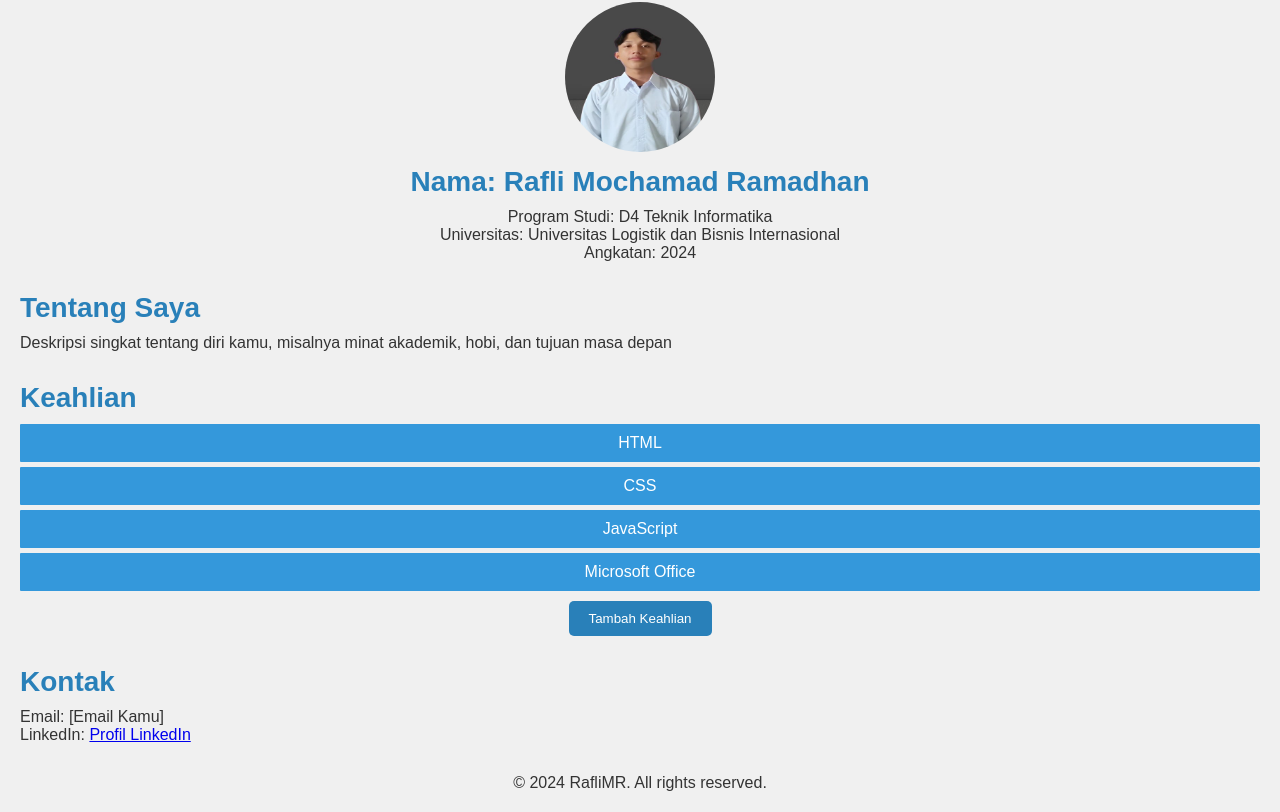
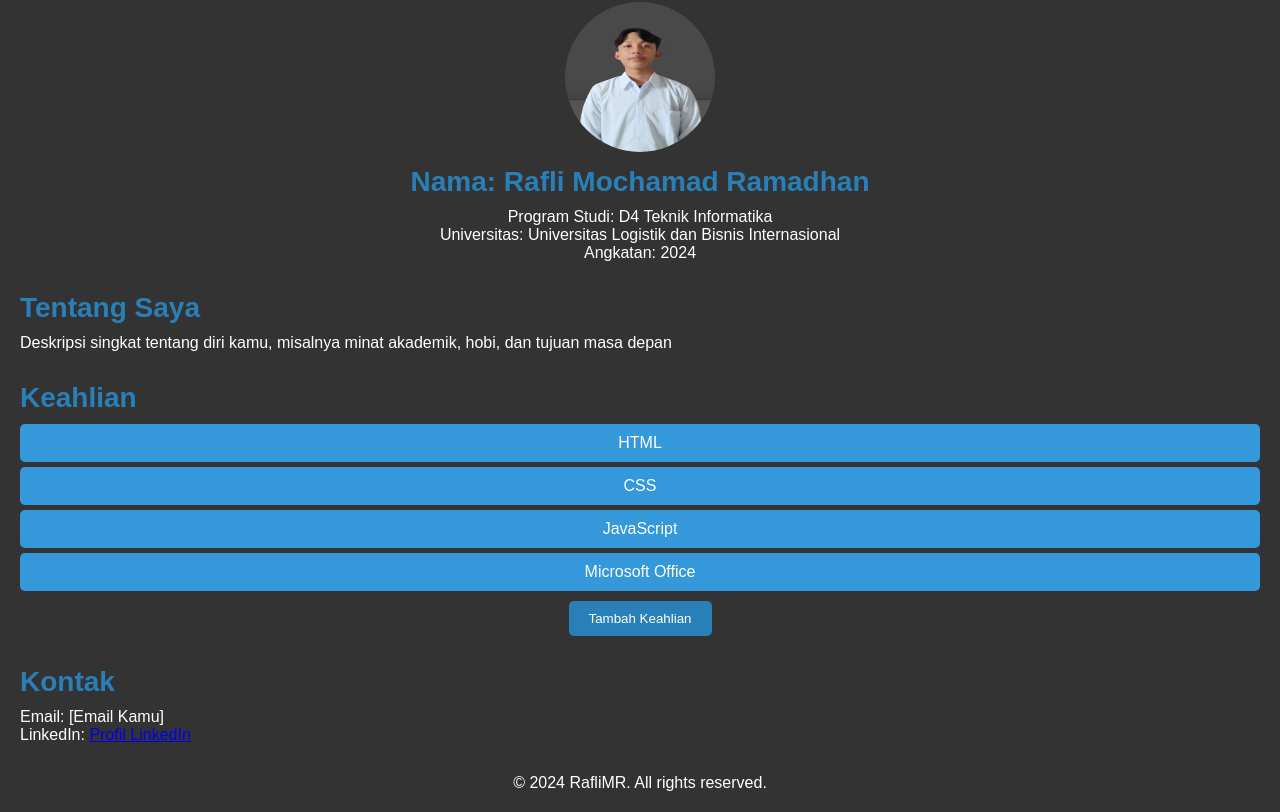
Before and after one commit to Ameringkseh/Ameringkseh3.github.io, a plain HTML site: page index.html in a window 1280 px wide. Shown: the part 80-892 px from the top of the page. Drawn offline with Linux system fonts and the light colour scheme.

Commit message:
change color

```diff
--- a/style.css
+++ b/style.css
@@ -6,8 +6,8 @@
 
 body {
     font-family: Arial, sans-serif;
-    background-color: #f0f0f0;
-    color: #333;
+    background-color: #333;
+    color: #fff;
     padding: 20px;
 }
 
@@ -53,7 +53,7 @@ li {
     color: white;
     padding: 10px;
     margin: 5px 0;
-    border-radius: 1px;
+    border-radius: 5px;
     text-align: center;
 }
 
```
